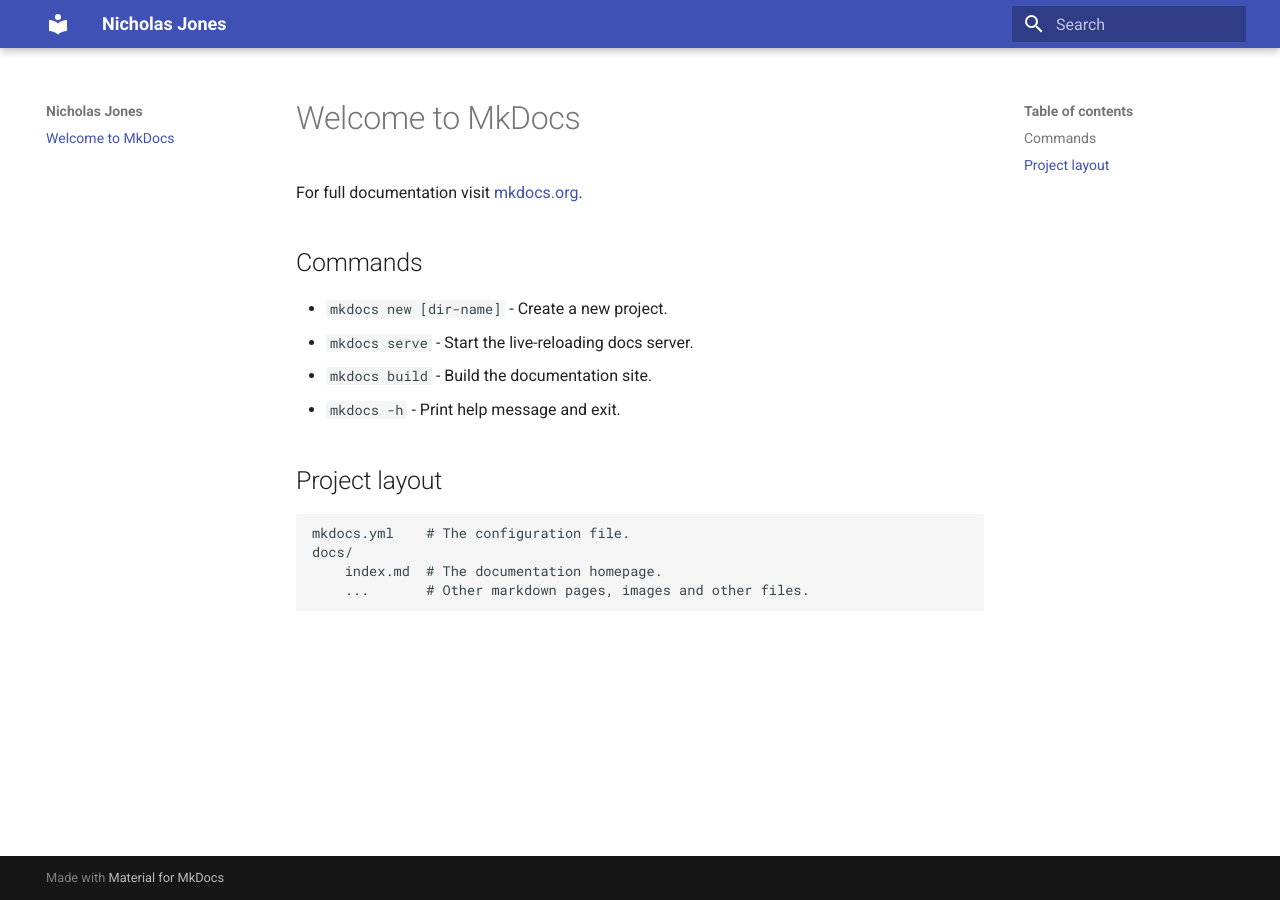
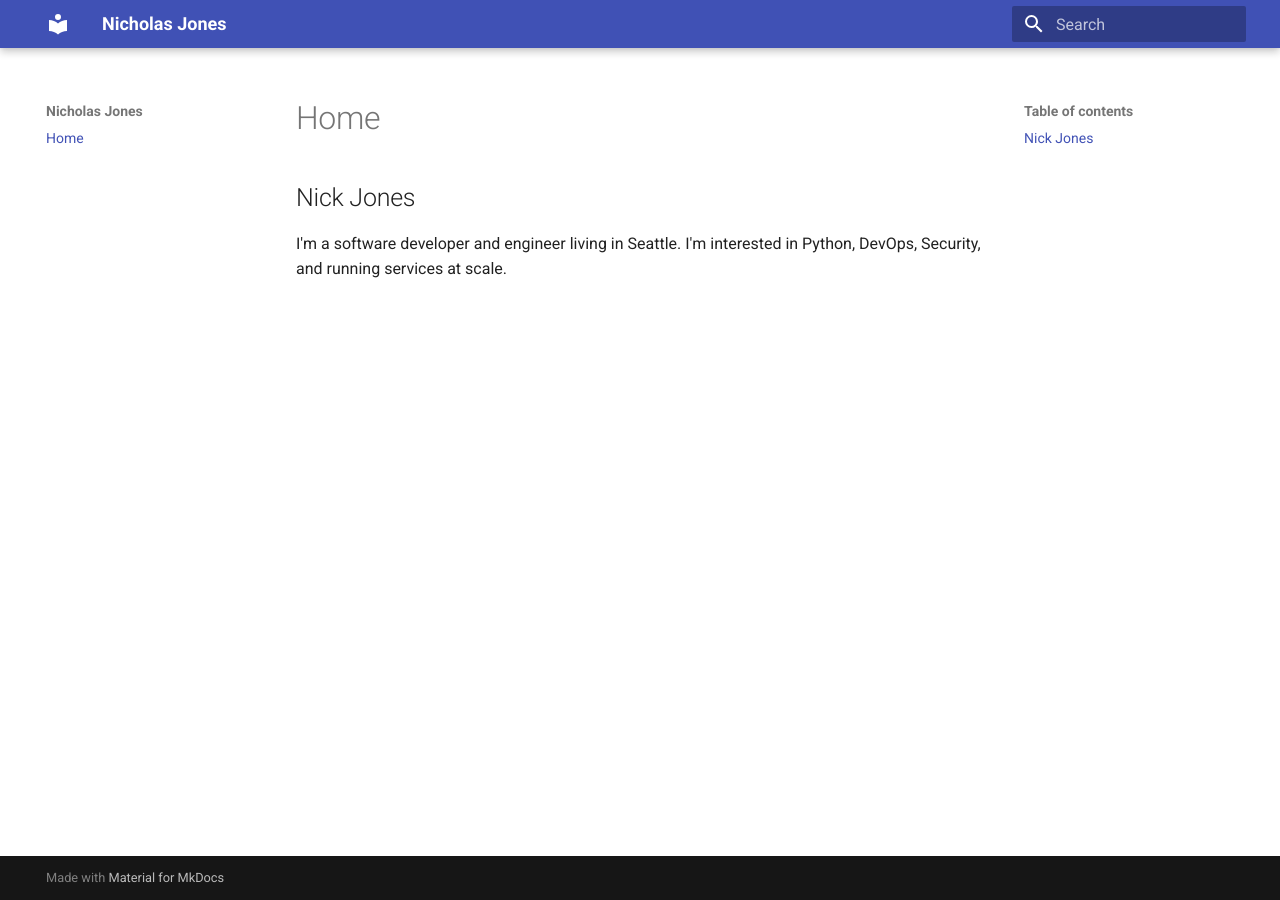
Before and after one commit to njones11/njones11.github.io, an MkDocs documentation site: the page built from docs/index.md, in a window 1280 px wide. Built offline with MkDocs 1.6.1 and Material for MkDocs 9.7.7, drawn with Linux system fonts in a browser that asks for light colours.

Commit message:
Initial site commit

```diff
--- a/docs/index.md
+++ b/docs/index.md
@@ -1,17 +1,4 @@
-# Welcome to MkDocs
 
-For full documentation visit [mkdocs.org](https://www.mkdocs.org).
+## Nick Jones
 
-## Commands
-
-* `mkdocs new [dir-name]` - Create a new project.
-* `mkdocs serve` - Start the live-reloading docs server.
-* `mkdocs build` - Build the documentation site.
-* `mkdocs -h` - Print help message and exit.
-
-## Project layout
-
-    mkdocs.yml    # The configuration file.
-    docs/
-        index.md  # The documentation homepage.
-        ...       # Other markdown pages, images and other files.
+I'm a software developer and engineer living in Seattle. I'm interested in Python, DevOps, Security, and running services at scale.
```
